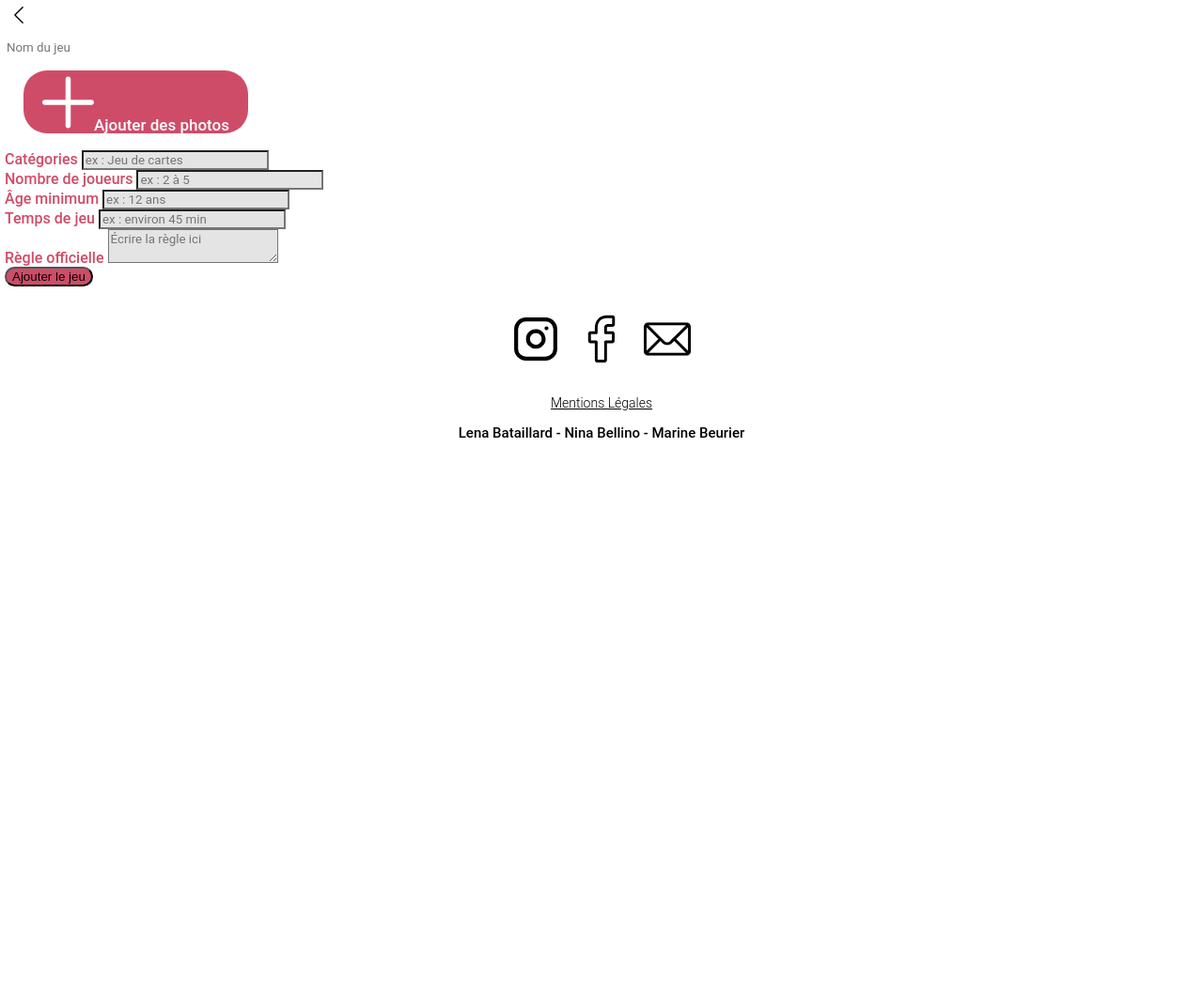
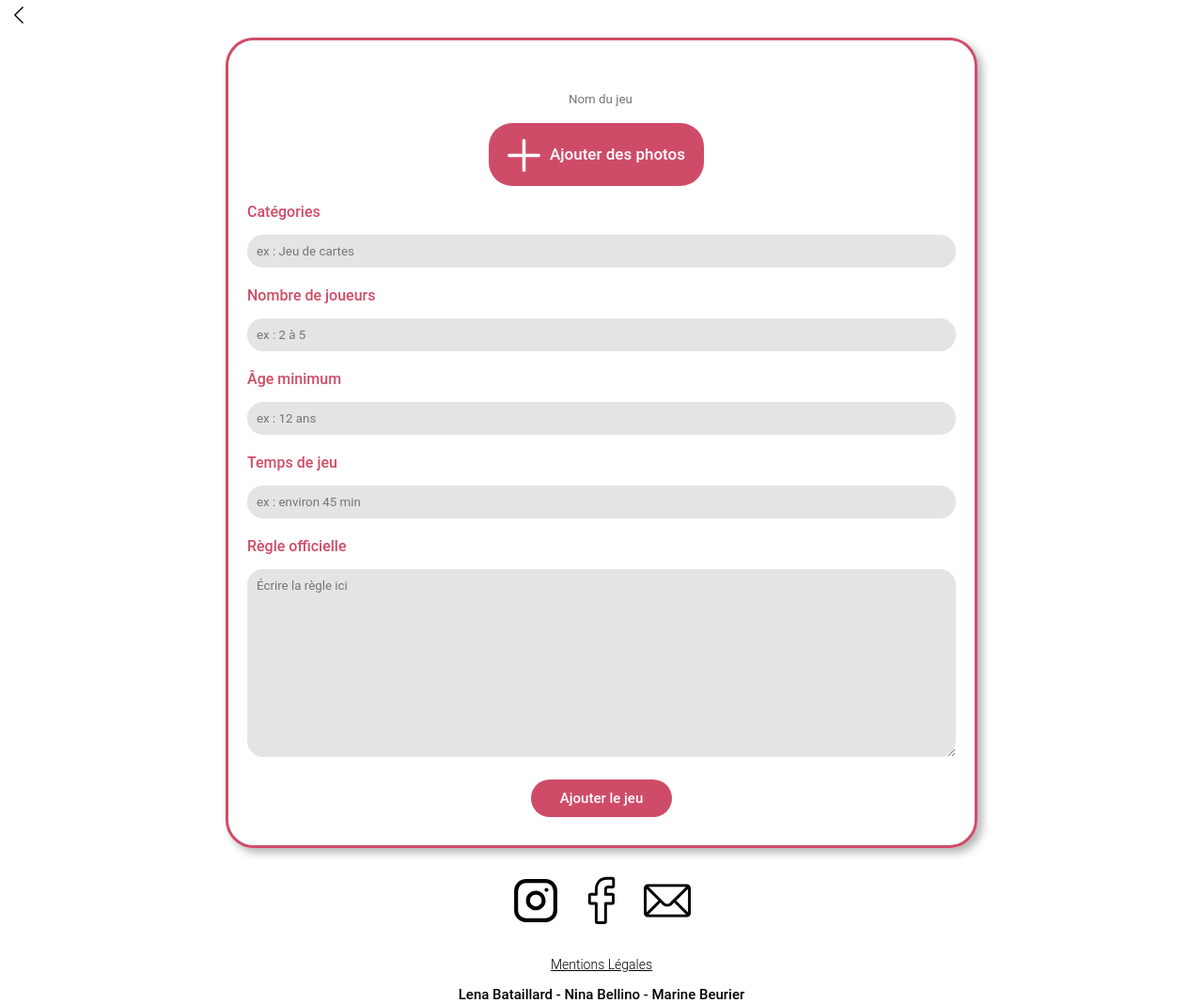
Before and after one commit to marinebrdesign/norma_ludus, a PHP site: page /ajouter-regle.html in a window 1280 px wide. Shown: the part 92-1160 px from the top of the page at 94% size. Before the commit the page ends 558 px from the top, so only its background shows below. Run offline with PHP 8.4, Linux system fonts and the light colour scheme; some libraries are stand-ins or nearby versions.

Commit message:
mise en page de la page ajouter une règle

```diff
--- a/ajouter-regle.html
+++ b/ajouter-regle.html
@@ -76,10 +76,11 @@
       <label for="regle-o">Règle officielle</label>
       <textarea id="regle-o" placeholder="Écrire la règle ici" required></textarea>
     </div>
-    <button class="ajouter"
-            type="submit">
-      Ajouter le jeu
-    </button>
+    <div class="ajouter">
+      <button type="submit">
+        Ajouter le jeu
+      </button>
+    </div>
   </form>
 </main>
 <footer>
--- a/css/style_mise_en_page.css
+++ b/css/style_mise_en_page.css
@@ -128,7 +128,7 @@ h3#equipe, .contact > h3, #titre h3 {
     border-radius: 60px 0 0 60px;
 }
 
-.a-propos p { /*!!non fini!!*/
+.a-propos p {
     margin: 15px 15px 5px 15px;
     position: relative;
 }
@@ -547,6 +547,55 @@ form#ajouter-variante {
     float: right;
 }
 
+/*ajouter une règle*/
+#ajouter-regle {
+    box-sizing : border-box;
+    width: 100%;
+    max-width: 800px;
+    margin:0 auto 15px auto;
+    border: 3px solid #cf4c68;
+    border-radius: 30px;
+    padding: 30px 20px 30px 20px;
+    box-shadow: 5px 5px 10px rgb(0, 0, 0, 0.3);
+}
+
+#ajouter-regle input, #ajouter-regle textarea {
+    width: 100%;
+    border-radius: 17px;
+    border: none;
+    padding: 10px;
+    box-sizing: border-box;
+    resize: vertical;
+    margin-bottom: 20px;
+    margin-top: 15px;
+}
+
+#ajouter-regle textarea {
+    height: 200px;
+}
+
+.nom-j, .ajouter-des-photos {
+    margin: 0 auto;
+    position: relative;
+    box-sizing : border-box;
+    width: 100%;
+}
+
+.nom-j {
+    max-width: 90px;
+}
+
+.ajouter-des-photos {
+    max-width: 240px;
+ /*   position: relative;*/
+}
+
+.ajouter-des-photos > a > p{
+    max-width: 240px;
+    position: relative;
+    top: -25px;
+}
+
 /*page connexion et inscription*/
 body.connexion svg#logo, body.inscription {
     width: 234px;
@@ -868,7 +917,7 @@ button.connexion, button.je-m-inscris {
         left: 200px;
     }
 
-    /* a propos---non-fini*/
+    /* a propos---*/
     .a-propos {
         max-width: 400px;
         max-height: 440px;
--- a/css/typographie_couleurs.css
+++ b/css/typographie_couleurs.css
@@ -190,8 +190,10 @@ svg#left_arrow {
 /*------bouton ajouter photos------ NON FINI*/
 svg#plus_ajouter {
     fill: #FFFFFF;
-    width: 55px;
-    height: 60px;
+    width: 35px;
+    height: 45px;
+    padding-bottom: 7px;
+    padding-right:10px;
 }
 
 .ajouter-des-photos {
```
